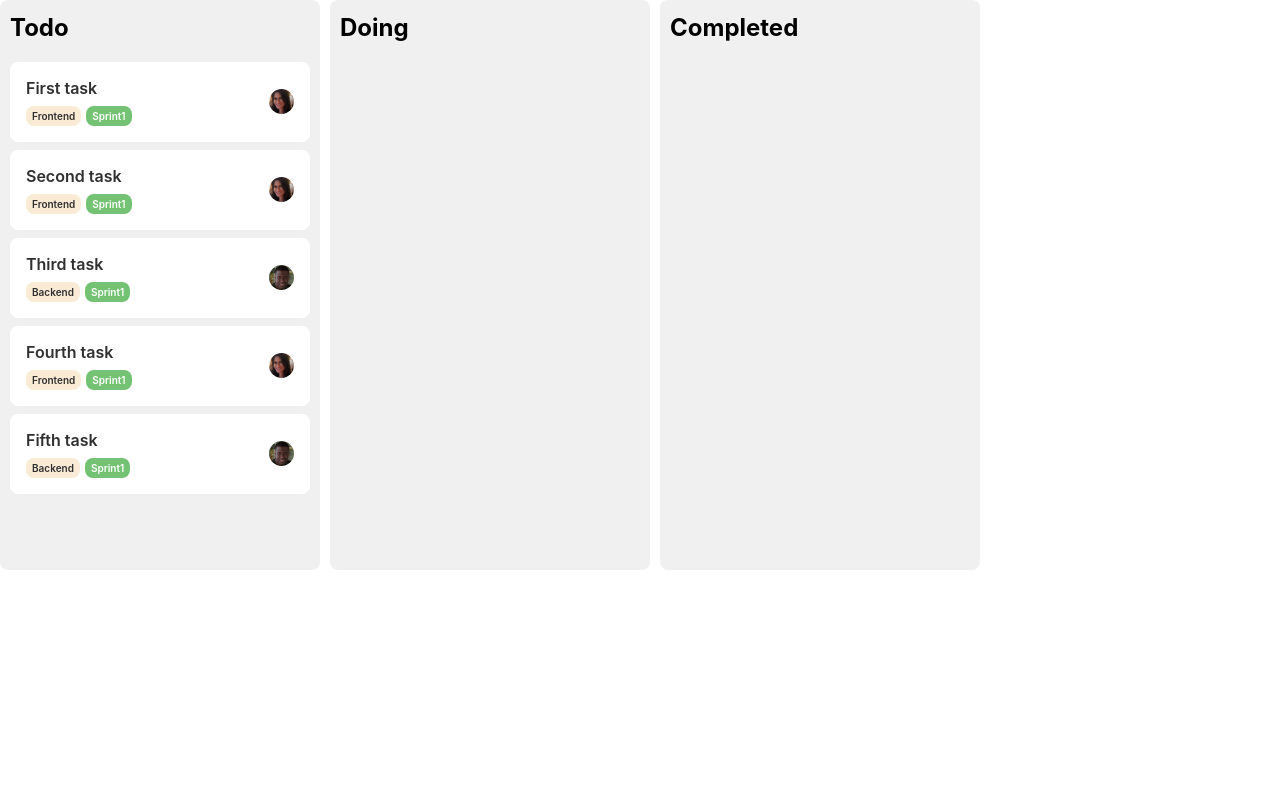
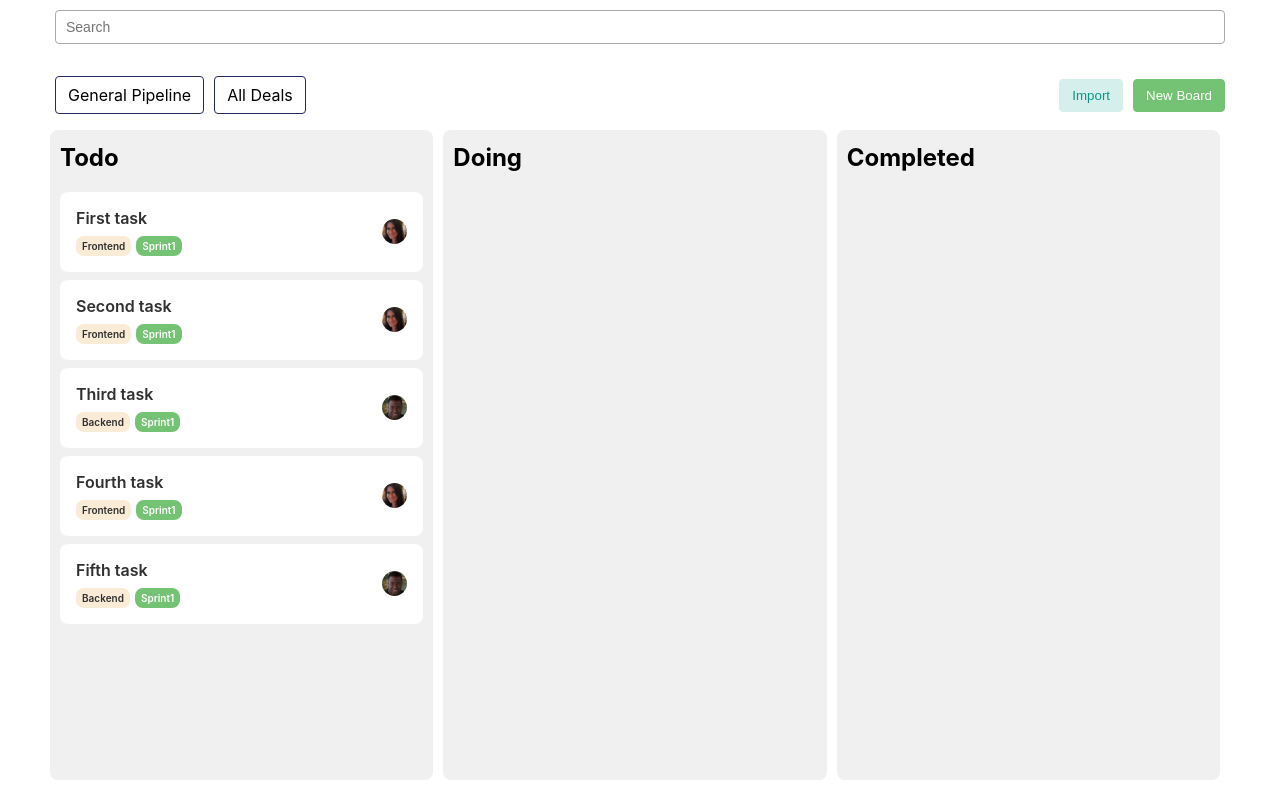
Before and after one commit to karthick3018/kanban-board, a React (Create React App) app: page / in a window 1280 px wide. Built offline with nearby package versions, Linux system fonts and the light colour scheme.

Commit message:
header added along with css changes

```diff
--- a/src/App.css
+++ b/src/App.css
@@ -1,3 +1,7 @@
+*{
+  box-sizing: border-box;
+}
+
 .App {
   text-align: center;
 }
@@ -45,6 +49,25 @@ img{
   object-position: center;
 }
 
+input{
+  padding: 8px 10px;
+  font-size: 14px;
+  border-radius: 4px;
+  margin-bottom: 16px;
+  border: 1px solid darkgrey;
+  width: 100%;
+}
+
+header{
+  margin: 0px 5px;
+}
+
+.content-wrapper{
+  max-width: 1200px;
+  margin: 0 auto;
+  padding: 10px;
+}
+
 .draggable-wrapper{
   display: flex;
 }
@@ -52,11 +75,11 @@ img{
 .draggable-column{
   margin-right: 10px;
   background: #F0F0F0;
-  overflow: scroll;
-  max-width: 300px;
+  max-width: 400px;
   width: 100%;
   padding: 8px 10px;
   border-radius: 8px;
+  height: calc(100vh - 150px);
 }
 
 .draggable-item{
@@ -71,9 +94,15 @@ img{
   align-items: center;
 }
 
+.draggable-area-wrapper{
+  height: calc(100vh - 250px);
+  overflow: scroll;
+}
+
 .draggable-area{
   width: 100%;
   border-radius: 4px;
+  min-height: calc(100vh - 250px);
 }
 
 .draggable-item-batch{
@@ -98,3 +127,52 @@ img{
   background: #74c273;
   color: #FFFFFF;
 }
+
+.header-actions-wrapper{
+  display: flex;
+  justify-content: space-between;
+  align-items: center;
+}
+
+.header-actions-left{
+  display: flex;
+  justify-content: space-between;
+  align-items: center;
+}
+
+.header-actions-left p {
+  margin-right: 10px;
+  padding: 8px 12px;
+  border: 1px solid #292961;
+  border-radius: 4px;
+}
+
+.header-actions-left p:hover{
+  cursor: pointer;
+}
+
+.header-actions-right{
+  display: flex;
+  justify-content: space-between;
+  align-items: center;
+}
+
+
+.header-actions-right button {
+  margin-left: 10px;
+  padding: 8px 12px;
+  border-radius: 4px;
+  background: #74c273;
+  color: #FFFFFF;
+  border: 1px solid #74c273
+}
+
+.header-actions-right button:hover{
+  cursor: pointer;
+}
+
+.header-actions-right button.import{
+  background: #D4EFEC;
+  color: #0C9485;
+  border: 1px solid #D4EFEC
+}
--- /dev/null
+++ b/src/header.js
@@ -0,0 +1,23 @@
+import React from "react";
+
+const Header = () => {
+  return(
+    <header>
+      <div>
+       <input placeholder="Search"/>
+      </div>
+      <div className="header-actions-wrapper">
+        <div className="header-actions-left">
+          <p>General Pipeline</p>
+          <p>All Deals</p>
+        </div>
+        <div className="header-actions-right">
+          <button className="import">Import</button>
+          <button>New Board</button>
+        </div>
+      </div>
+    </header>
+  )
+}
+
+export default Header;
--- a/src/issues.js
+++ b/src/issues.js
@@ -1,6 +1,7 @@
 import React, { useState } from "react";
 import { DragDropContext, Draggable, Droppable } from "react-beautiful-dnd";
 import { v4 as uuid } from "uuid";
+import Header from './header';
 import user1 from './user1.jpeg';
 import user2 from './user2.jpeg';
 import './App.css';
@@ -98,6 +99,8 @@ const onDragEnd = (result, columns, setColumns) => {
 function IssuesComponent () {
   const [columns, setColumns] = useState(availableColumns);
   return (
+    <div className="content-wrapper">
+        <Header />
       <div className="draggable-wrapper">
         <DragDropContext
           onDragEnd={(result) => onDragEnd(result, columns, setColumns)}
@@ -106,7 +109,7 @@ function IssuesComponent () {
             return (
               <div className="draggable-column" key={columnId}>
                 <h2>{column?.name}</h2>
-              <div>
+                <div className="draggable-area-wrapper">
                   <Droppable droppableId={columnId} key={columnId}>
                     {(provided, snapshot) => {
                       return (
@@ -118,7 +121,6 @@ function IssuesComponent () {
                             background: snapshot.isDraggingOver
                               ? "lightblue"
                               : "#F0F0F0",
-                          minHeight: 500,
                           }}
                         >
                           {column?.items?.map((item, index) => {
@@ -162,7 +164,6 @@ function IssuesComponent () {
                                           />
                                         </figure>
                                       </div>
-
                                     </div>
                                   );
                                 }}
@@ -180,6 +181,7 @@ function IssuesComponent () {
           })}
         </DragDropContext>
       </div>
+    </div>
   );
 }
 
```
Lines whose indentation alone changed are shown as unchanged.
